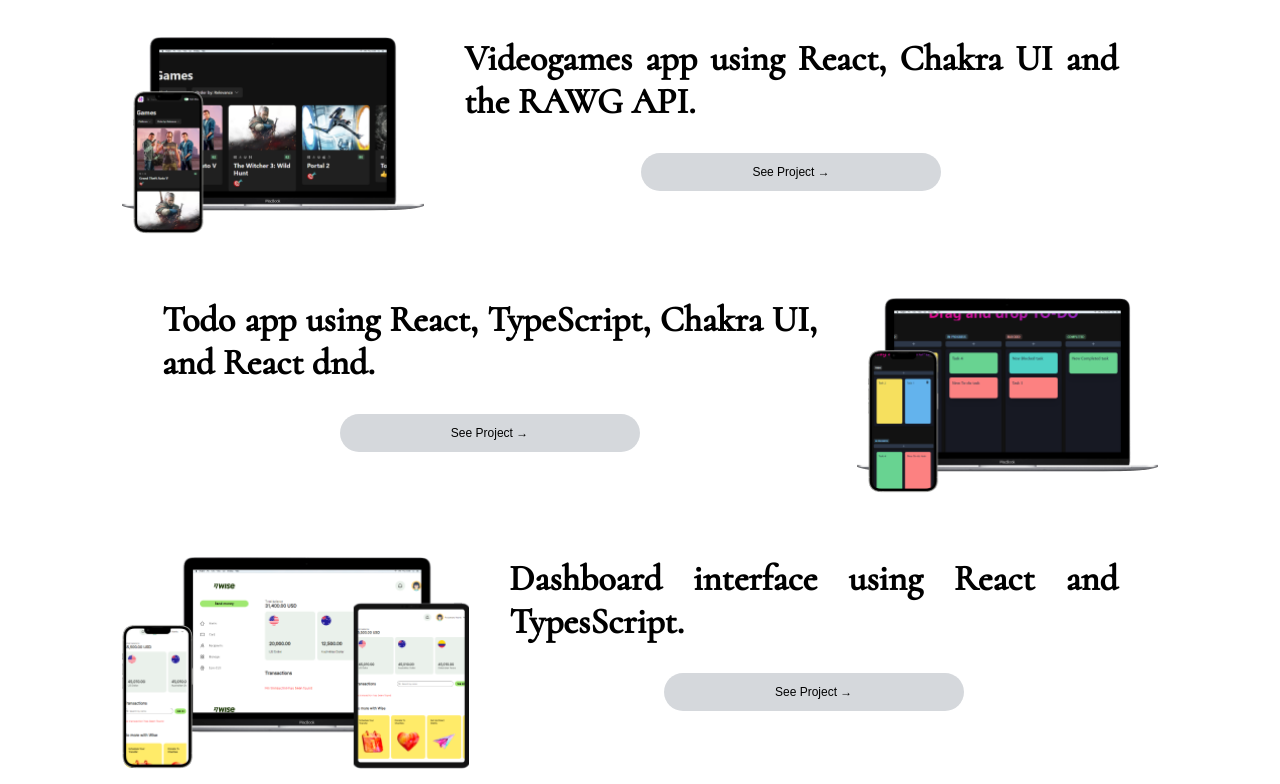
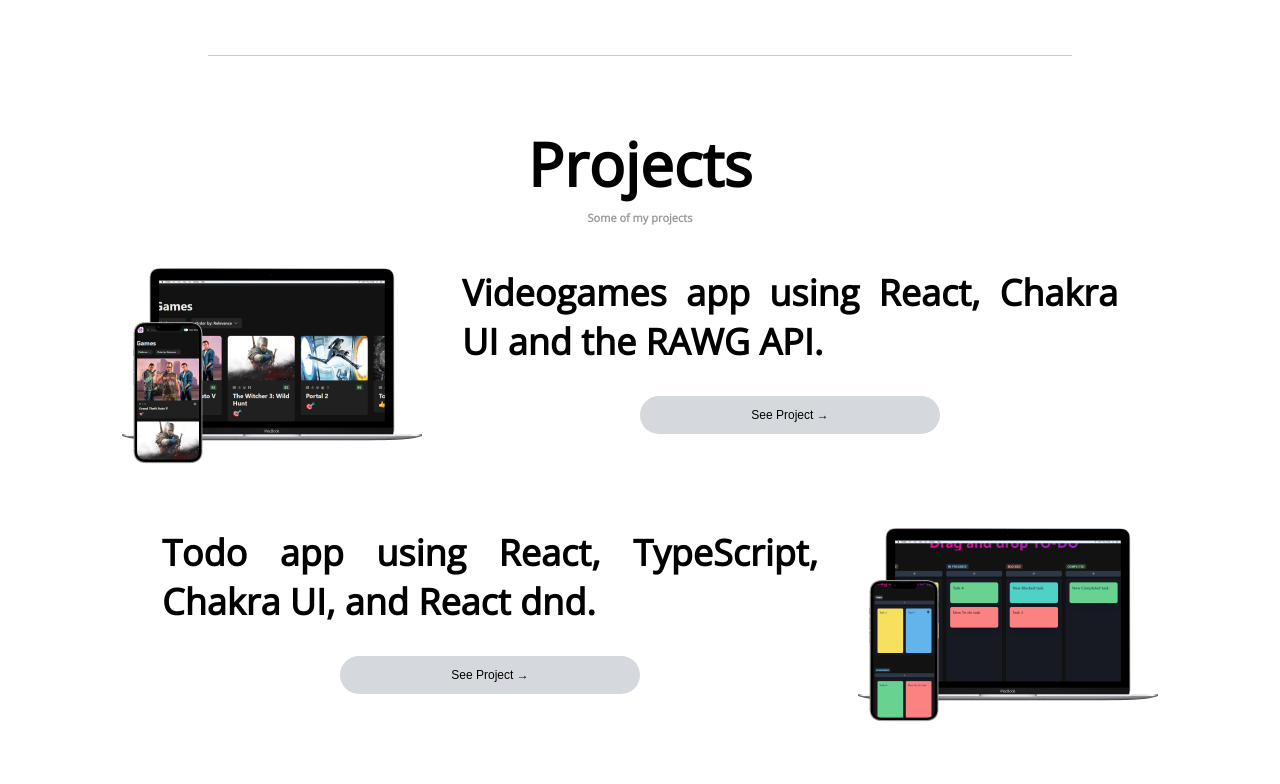
Before and after one commit to luis-moguea/portfolio, a React (Vite) app: page / in a window 1280 px wide. Shown: the part 1723-2507 px from the top of the page. Built offline with nearby package versions, Linux system fonts and the light colour scheme.

Commit message:
update font family

```diff
--- a/index.html
+++ b/index.html
@@ -6,9 +6,8 @@
     <meta name="viewport" content="width=device-width, initial-scale=1.0, maximum-scale: 1.0" />
     <title>Luis Moguea's Portfolio</title>
     <link rel="preconnect" href="https://fonts.googleapis.com">
-    <link rel="preconnect" href="https://fonts.googleapis.com">
-    <link rel="preconnect" href="https://fonts.gstatic.com" crossorigin>
-    <link href="https://fonts.googleapis.com/css2?family=Cormorant:wght@300;400;500&display=swap" rel="stylesheet">
+<link rel="preconnect" href="https://fonts.gstatic.com" crossorigin>
+<link href="https://fonts.googleapis.com/css2?family=Open+Sans:wght@300;400&display=swap" rel="stylesheet">
   </head>
   <body>
     <div id="root"></div>
--- a/src/index.css
+++ b/src/index.css
@@ -1,5 +1,6 @@
 body {
-    margin: 0;
-    padding: 0;
-    font-family: 'Cormorant', serif;
+  margin: 0;
+  padding: 0;
+  font-family: 'Open Sans', sans-serif;
+
 }
--- a/src/models/projectsData.ts
+++ b/src/models/projectsData.ts
@@ -24,7 +24,7 @@
     {
         project: "Wise-app",
         projectPng: wisePng,
-        description: "Dashboard interface using React and TypesScript.",
+        description: "Dashboard interface using React and TypeScript.",
         deployment: "https://wise-test-git-main-luis-moguea.vercel.app/"
     },
     {
```
